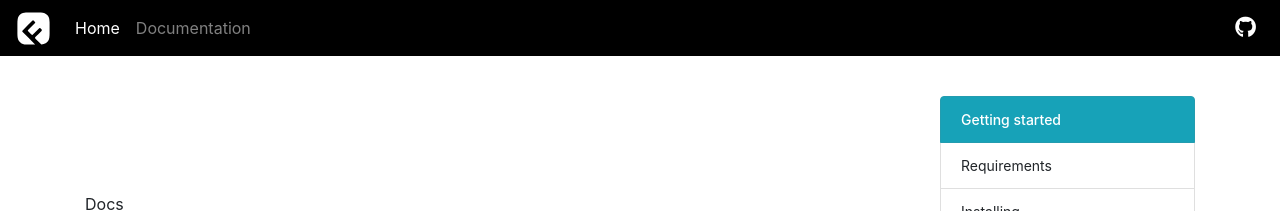
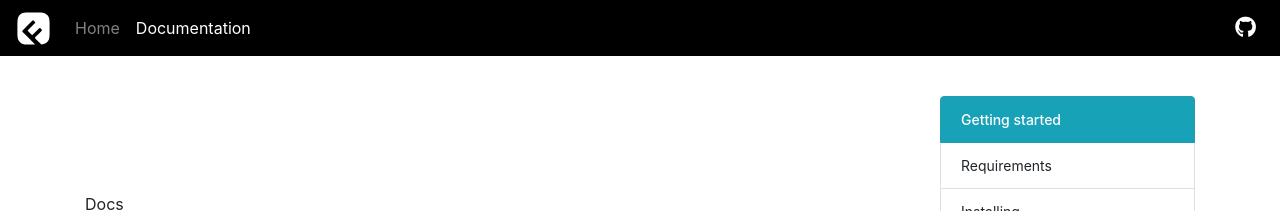
Before and after one commit to getformwork/formwork, a Jekyll site: the page built from docs/_docs/index.md, in a window 1280 px wide. Shown: the top 211 px of the page. Built offline with Jekyll 4.4.1, drawn with Linux system fonts in a browser that asks for light colours; nearby versions of some CDN libraries.

Commit message:
docs/header update

```diff
--- a/docs/_includes/header.html
+++ b/docs/_includes/header.html
@@ -65,11 +65,11 @@
     <!-- -->
     <div class="collapse navbar-collapse" id="navbar">
       <ul class="navbar-nav mr-auto">
-        <li class="nav-item active">
-          <a class="nav-link" href="#">Home</a>
+        <li class="nav-item {% if page.active == 'home' %}active{% endif %}">
+          <a class="nav-link" href="{{ site.url }}{{ site.baseurl }}">Home</a>
         </li>
-        <li class="nav-item">
-          <a class="nav-link" href="#">Documentation</a>
+        <li class="nav-item {% if page.active == 'docs' %}active{% endif %}">
+          <a class="nav-link" href="{{ site.url }}{{ site.baseurl }}/docs">Documentation</a>
         </li>
       </ul>
       <ul class="navbar-nav">
```
